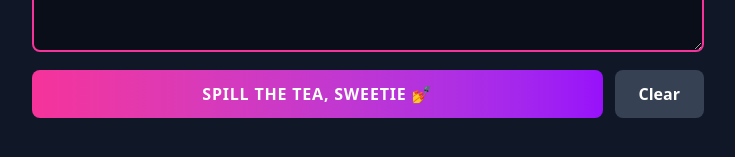
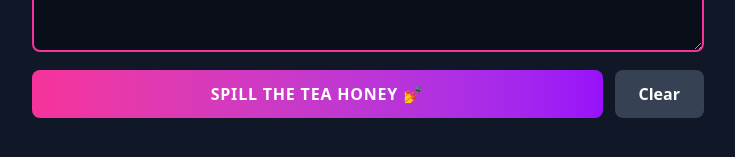
Before and after one commit to Joaosilva27/gossip-explainer-ai, a React (Vite) app: page / in a window 1280 px wide. Shown: the part 389-546 px from the top of the page, without its empty margins (272-1007 px from the left). Built offline with nearby package versions, Linux system fonts and the light colour scheme; no server answers.

Commit message:
minor text change
* spill the tea sweetie was too cringe lol

```diff
--- a/src/App.jsx
+++ b/src/App.jsx
@@ -57,7 +57,7 @@ function App() {
               disabled={isLoading}
               className='flex-1 bg-gradient-to-r from-pink-500 to-purple-600 hover:from-pink-600 hover:to-purple-700 text-white font-bold py-3 px-4 rounded-lg transition-all transform hover:scale-105 uppercase tracking-wider'
             >
-              {isLoading ? "Generating the gossip..." : "Spill the tea, sweetie 💅"}
+              {isLoading ? "Generating the gossip..." : "Spill the tea honey 💅"}
             </button>
 
             <button
```
